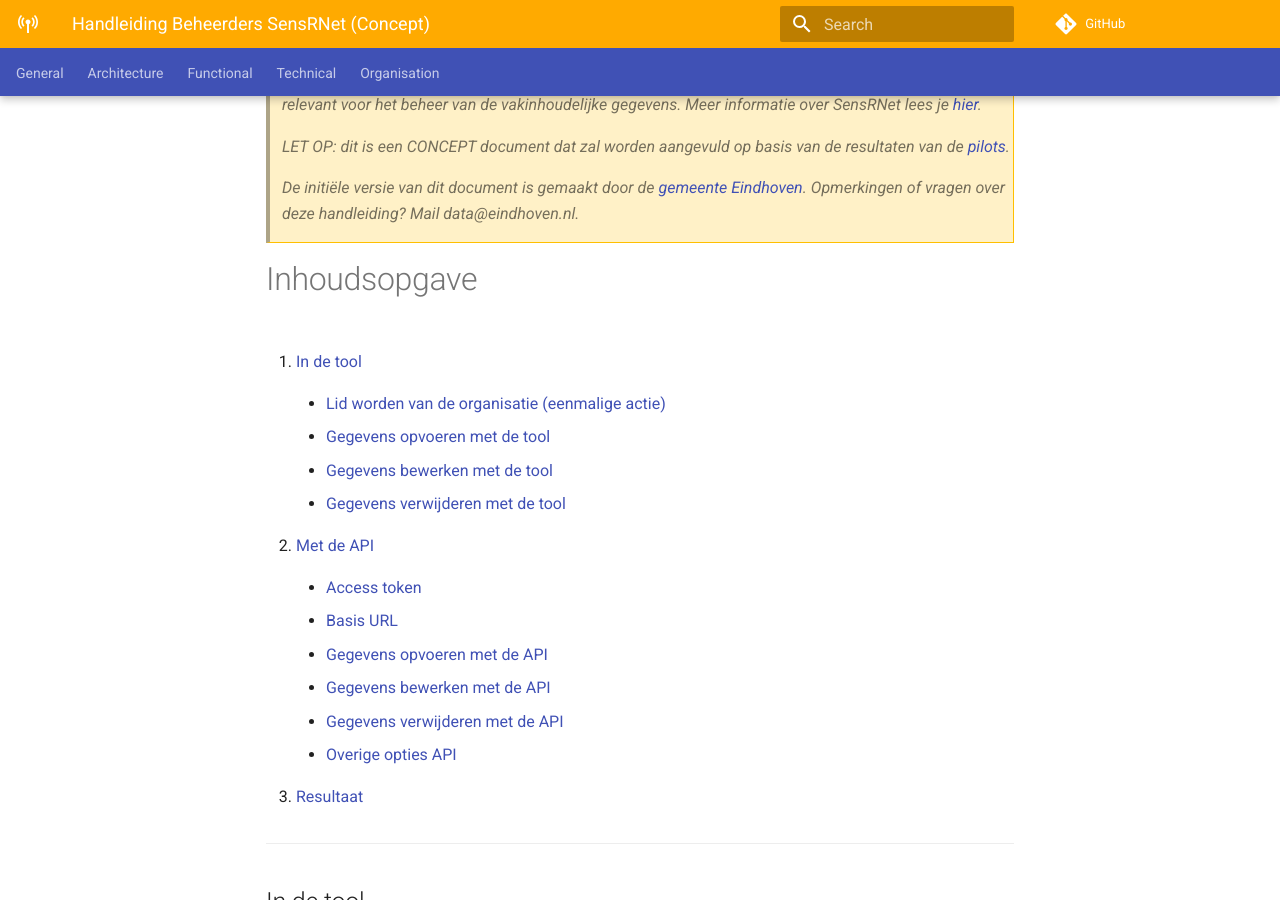
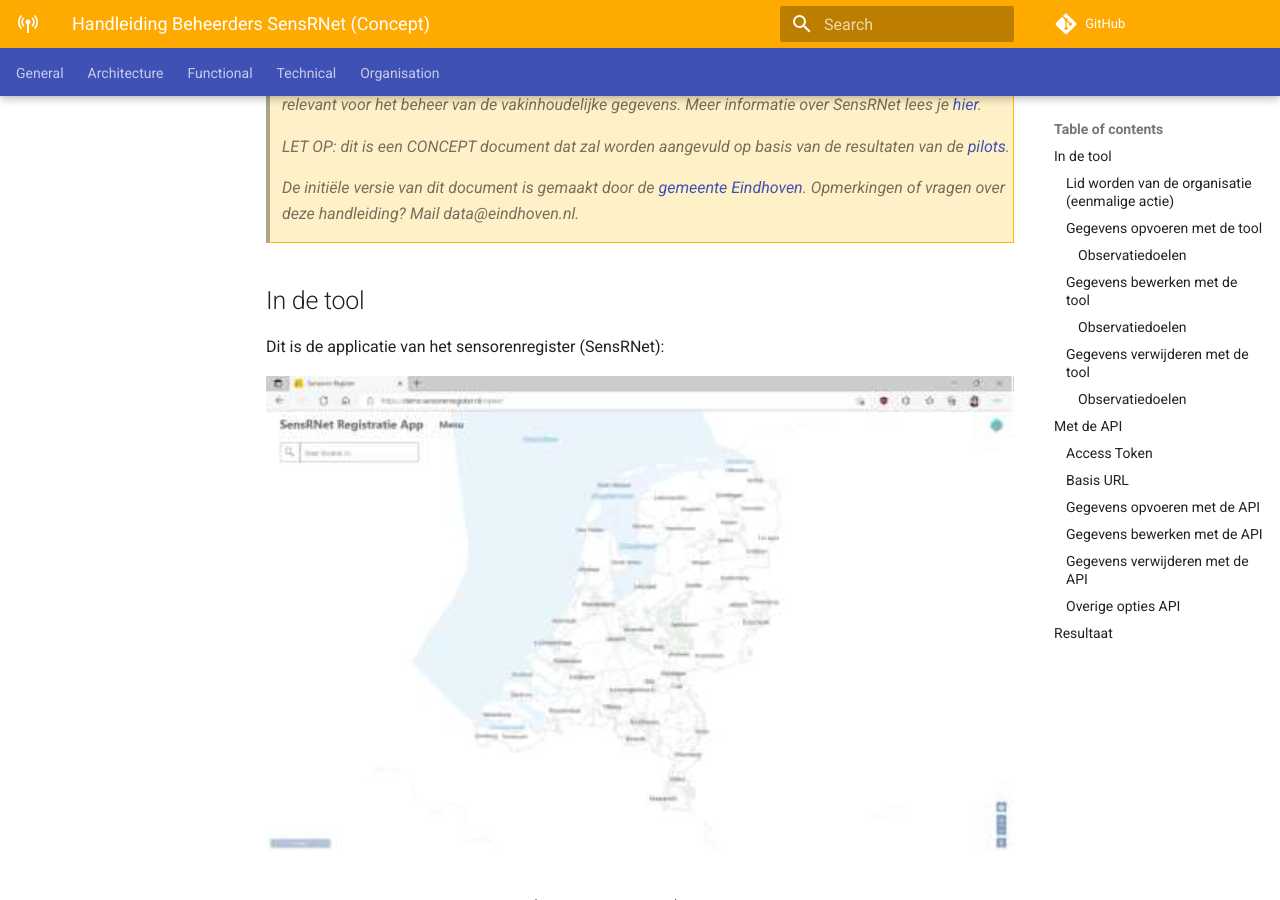
Before and after one commit to kadaster-labs/sensrnet-home, an MkDocs documentation site: the page built from docs/AdminManualNL.md, in a window 1280 px wide and 900 px high, scrolled down 271 px. Built offline with MkDocs 1.6.1 and Material for MkDocs 9.7.7, drawn with Linux system fonts in a browser that asks for light colours; comment, search, counter and statistics services are not loaded; some of the changed lines change nothing that is shown.

Commit message:
Update AdminManualNL.md

```diff
--- a/docs/AdminManualNL.md
+++ b/docs/AdminManualNL.md
@@ -1,4 +1,4 @@
-# Handleiding Beheerders SensRNet (Concept) <img src="https://github.com/kadaster-labs/sensrnet-home/blob/Beheerdershandleiding/docs/img/AdminManualNL/EindhovenLogo.png" width="80" align="right">
+# Handleiding Beheerders SensRNet (Concept) <img src="/img/AdminManualNL/EindhovenLogo.png" width="80" align="right">
 
 > _Hoe beheer je apparaten, sensoren, en datastromen in het sensorenregister (SensRNet)? Deze handleiding is bedoeld om beheerders van sensoren te ondersteunen bij het opvoeren, updaten en verwijderen van gegevens in SensRNet._
 
@@ -9,35 +9,6 @@
 
 > _De initiële versie van dit document is gemaakt door de [gemeente Eindhoven](https://www.eindhoven.nl/). Opmerkingen of vragen over deze handleiding? Mail data@eindhoven.nl._
 
-# Inhoudsopgave
-
-1. [In de tool](#in-de-tool)
-
-    - [Lid worden van de organisatie (eenmalige actie)](#sub1-1)
-
-    - [Gegevens opvoeren met de tool](#sub1-2)
-
-    - [Gegevens bewerken met de tool](#sub1-3)
-
-    - [Gegevens verwijderen met de tool](#sub1-4)
-
-2. [Met de API](#paragraaf2)
-
-    - [Access token](#sub2-1)
-
-    - [Basis URL](#sub2-2)
-
-    - [Gegevens opvoeren met de API](#sub2-3)
-
-    - [Gegevens bewerken met de API](#sub2-4)
-
-    - [Gegevens verwijderen met de API](#sub2-5)
-
-    - [Overige opties API](#sub2-6)
-
-3. [Resultaat](#Resultaat)
-
----
 
 ## In de tool
 
@@ -45,7 +16,7 @@
 
 ![SensRNet-Applicatie](img/AdminManualNL/SensRNet_Appl0.png)
 
-### Lid worden van de organisatie (eenmalige actie) <a name="sub1-1"></a>
+### Lid worden van de organisatie (eenmalige actie)
 _Binnen de applicatie dien je eerst onderdeel te worden van een organisatie._
 
 Je doet dit door op “Menu” te klikken linksboven op de pagina (1).
@@ -65,7 +36,7 @@
 
 ![SensRNet-Applicatie](img/AdminManualNL/SensRNet_Appl4.png)
 
-### Gegevens opvoeren met de tool <a name="sub1-2"></a>
+### Gegevens opvoeren met de tool
 _Binnen het register begin je steeds met het registreren van een apparaat. Dit is een topografisch object waar een of meerdere sensoren aan kunnen hangen. Deze sensoren kunnen elk een of meerdere datastromen hebben, met elk weer een of meerdere observatiedoelen._
 
 Om gegevens op te voeren, klik je op “Menu” linksboven op de pagina (1).
@@ -135,7 +106,7 @@
 
 ![SensRNet-Applicatie](img/AdminManualNL/SensRNet_Appl_Opvoeren15.png)
 
-### Gegevens bewerken met de tool <a name="sub1-3"></a>
+### Gegevens bewerken met de tool
 
 Om gegevens te bewerken ga je naar het tabblad “Apparaten” (1). Hier selecteer je het apparaat waar wijzigingen bij nodig zijn (2), en klik je op “Uitgebreid Bewerken” (3).
 
@@ -163,7 +134,7 @@
 
 ![SensRNet-Applicatie](img/AdminManualNL/SensRNet_Appl_Bewerken6.png)
 
-### Gegevens verwijderen met de tool <a name="sub1-4"></a>
+### Gegevens verwijderen met de tool
 
 Om gegevens te bewerken ga je naar het tabblad “Apparaten” (1). Hier selecteer je het apparaat waar wijzigingen bij nodig zijn (2). Als je het hele apparaat (inclusief sensoren en datastromen) wilt verwijderen, klik je op “Verwijderen” (3).
 
@@ -192,11 +163,11 @@
 
 ![SensRNet-Applicatie](img/AdminManualNL/SensRNet_Appl_Verwijderen6.png)
 
-## Met de API <a name="paragraaf2"></a>
+## Met de API
 
 Om apparaten, sensoren, datastromen, en observatiedoelen in bulk op te voeren, te bewerken, of te verwijderen is gebruik van de API efficiënt.
 
-### Access Token <a name="sub2-1"></a>
+### Access Token
 
 Om de API te kunnen gebruiken, heb je een “access token” nodig. Deze kan je vinden door in het viewerscherm je rechtermuisknop te klikken. Daar kies je voor “Inspecteren”. Onder het tabblad “Application” kan je vervolgens het benodigde token kopiëren.
 
@@ -206,7 +177,7 @@
 
 Je access token dien je dagelijks te actualiseren.
 
-### Basis URL <a name="sub2-2"></a>
+### Basis URL
 
 De API werkt op basis van verschillende URL’s (linkjes). Je vult steeds dezelfde basis URL aan met specifieke toevoegingen voor de verschillende opties. De demo omgeving en de productie omgeving hebben elk hun eigen basis URL:
 
@@ -216,7 +187,7 @@
 
 De relevante aanvullingen op de basis URL’s voor het opvoeren, wijzigen, en verwijderen van apparaten, sensoren, datastromen, en observatiedoelen, zijn in deze handleiding terug te vinden in onderstaande secties.
 
-### Gegevens opvoeren met de API <a name="sub2-3"></a>
+### Gegevens opvoeren met de API
 _Binnen het register kan een apparaat (topografisch object), een of meerdere sensoren hebben (1:n). Deze sensoren kunnen elk een of meerdere datastromen hebben, met elk weer geen, een, of meerdere observatiedoelen._
 
 **Mogelijke methodiek 1:n opvoer gegevens**
@@ -243,7 +214,7 @@
 
 ![SensRNet-Applicatie](img/AdminManualNL/SensRNet_API4.png)
 
-### Gegevens bewerken met de API <a name="sub2-4"></a>
+### Gegevens bewerken met de API
 
 _[stappen nog te beschrijven, script nog niet af]_
 
@@ -251,7 +222,7 @@
 
 ![SensRNet-Applicatie](img/AdminManualNL/SensRNet_API5.png)
 
-### Gegevens verwijderen met de API <a name="sub2-5"></a>
+### Gegevens verwijderen met de API
 
 Verwijder je een apparaat, dan verdwijnen de onderliggende sensoren en datastromen. Verwijder je een sensor, dan verdwijnen onderliggende datastromen. Je kan ook een datastroom op zichzelf verwijderen. Observatiedoelen kan je ontkoppelen of verwijderen. Wanneer je een observatiedoel verwijderd, verdwijnt deze bij alle datastromen.
 
@@ -281,7 +252,7 @@
 
 ![SensRNet-Applicatie](img/AdminManualNL/SensRNet_API7.png)
 
-### Overige opties API <a name="sub2-6"></a>
+### Overige opties API
 
 Toevoegen, updaten, en verwijderen van Gebruikers (User) en Organisaties (LegalEntity) kan ook met behulp van de API.
 Voor deze toepassingen zijn bulk actie uitgevoerd door beheerders van sensoren minder voor de hand liggend en kan (waarschijnlijk) efficiënter de tool of eigen brondata gebruikt worden.
```
